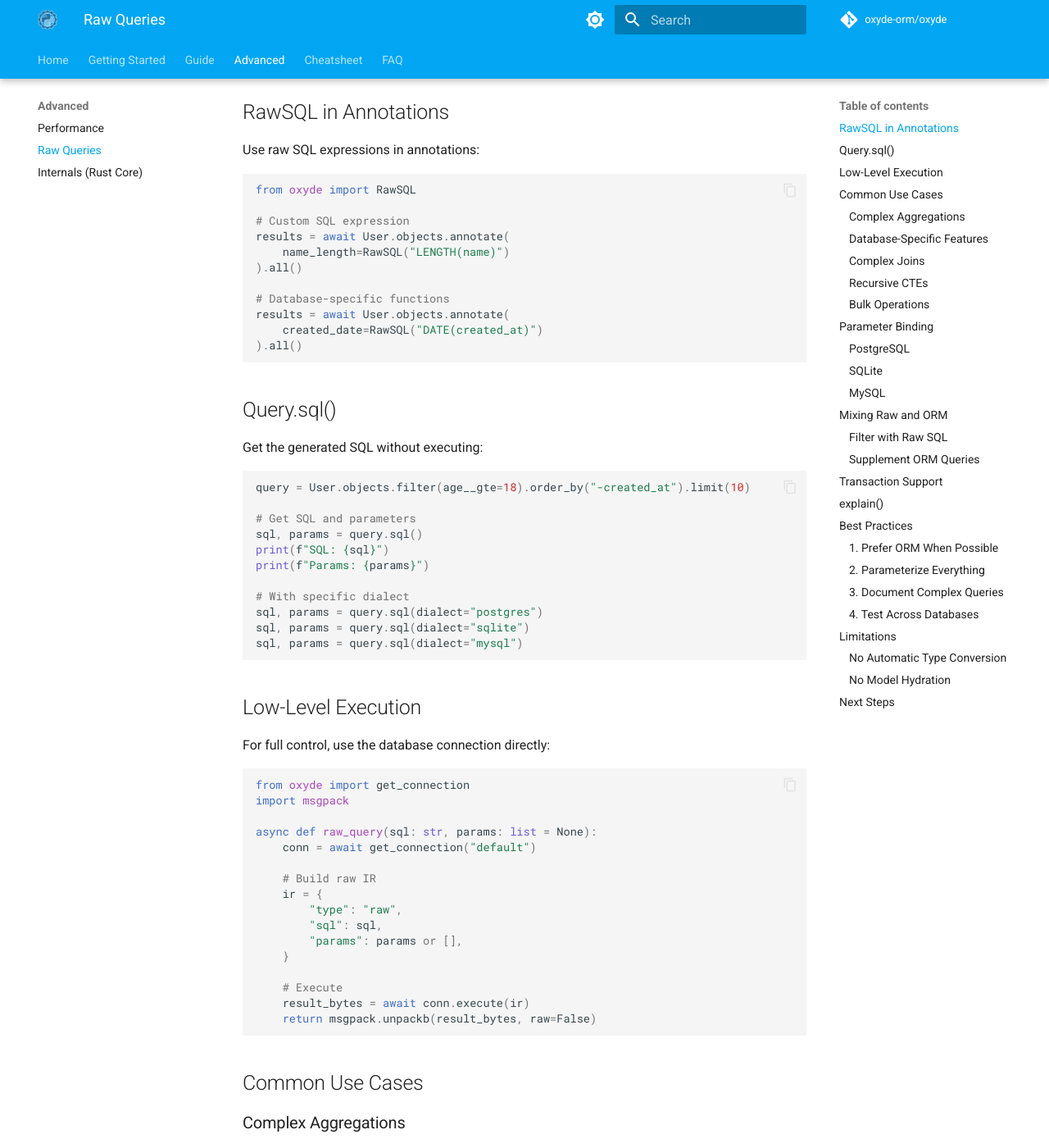
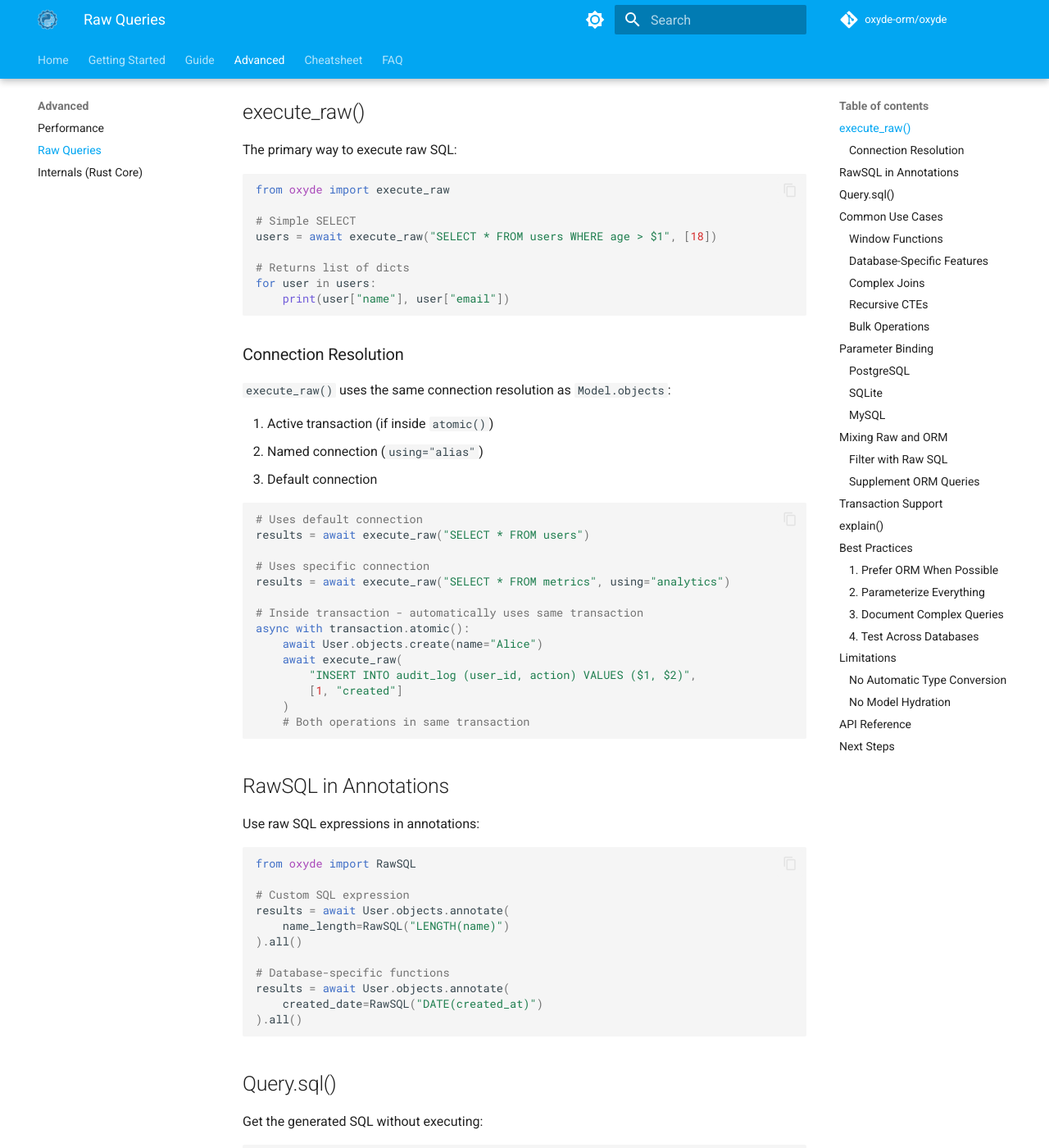
Before and after one commit to mr-fatalyst/oxyde, an MkDocs documentation site: the page built from docs/advanced/raw-queries.md, in a window 1280 px wide and 1400 px high, scrolled down 278 px. Shown: the whole window at 82% size. Built offline with MkDocs 1.6.1 and Material for MkDocs 9.7.7, drawn with Linux system fonts in a browser that asks for light colours; comment, search, counter and statistics services are not loaded; the version menu is left out; some of the changed text lies outside the part shown.

Commit message:
added execute_raw and lost changes

````diff
--- a/docs/advanced/raw-queries.md
+++ b/docs/advanced/raw-queries.md
@@ -4,6 +4,46 @@ For complex queries not expressible through the ORM, Oxyde supports raw SQL.
 
 !!! warning "SQL Injection"
     Always use parameterized queries. Never interpolate user input directly into SQL strings.
+
+## execute_raw()
+
+The primary way to execute raw SQL:
+
+```python
+from oxyde import execute_raw
+
+# Simple SELECT
+users = await execute_raw("SELECT * FROM users WHERE age > $1", [18])
+
+# Returns list of dicts
+for user in users:
+    print(user["name"], user["email"])
+```
+
+### Connection Resolution
+
+`execute_raw()` uses the same connection resolution as `Model.objects`:
+
+1. Active transaction (if inside `atomic()`)
+2. Named connection (`using="alias"`)
+3. Default connection
+
+```python
+# Uses default connection
+results = await execute_raw("SELECT * FROM users")
+
+# Uses specific connection
+results = await execute_raw("SELECT * FROM metrics", using="analytics")
+
+# Inside transaction - automatically uses same transaction
+async with transaction.atomic():
+    await User.objects.create(name="Alice")
+    await execute_raw(
+        "INSERT INTO audit_log (user_id, action) VALUES ($1, $2)",
+        [1, "created"]
+    )
+    # Both operations in same transaction
+```
 
 ## RawSQL in Annotations
 
@@ -41,103 +81,78 @@ sql, params = query.sql(dialect="sqlite")
 sql, params = query.sql(dialect="mysql")
 ```
 
-## Low-Level Execution
-
-For full control, use the database connection directly:
-
-```python
-from oxyde import get_connection
-import msgpack
-
-async def raw_query(sql: str, params: list = None):
-    conn = await get_connection("default")
-
-    # Build raw IR
-    ir = {
-        "type": "raw",
-        "sql": sql,
-        "params": params or [],
-    }
-
-    # Execute
-    result_bytes = await conn.execute(ir)
-    return msgpack.unpackb(result_bytes, raw=False)
-```
-
 ## Common Use Cases
 
-### Complex Aggregations
+### Window Functions
 
 ```python
 # Window functions (not supported in ORM)
-sql = """
-SELECT
-    id,
-    name,
-    salary,
-    RANK() OVER (ORDER BY salary DESC) as rank
-FROM employees
-WHERE department_id = $1
-"""
-
-results = await raw_query(sql, [department_id])
+results = await execute_raw("""
+    SELECT
+        id,
+        name,
+        salary,
+        RANK() OVER (ORDER BY salary DESC) as rank
+    FROM employees
+    WHERE department_id = $1
+""", [department_id])
 ```
 
 ### Database-Specific Features
 
 ```python
 # PostgreSQL JSONB operators
-sql = """
-SELECT * FROM products
-WHERE metadata @> '{"featured": true}'::jsonb
-"""
+results = await execute_raw("""
+    SELECT * FROM products
+    WHERE metadata @> '{"featured": true}'::jsonb
+""")
 
 # PostgreSQL full-text search
-sql = """
-SELECT * FROM articles
-WHERE to_tsvector('english', content) @@ plainto_tsquery('english', $1)
-"""
+results = await execute_raw("""
+    SELECT * FROM articles
+    WHERE to_tsvector('english', content) @@ plainto_tsquery('english', $1)
+""", [search_term])
 
 # SQLite JSON functions
-sql = """
-SELECT * FROM products
-WHERE json_extract(metadata, '$.featured') = 1
-"""
+results = await execute_raw("""
+    SELECT * FROM products
+    WHERE json_extract(metadata, '$.featured') = 1
+""")
 ```
 
 ### Complex Joins
 
 ```python
 # Self-join with aliases
-sql = """
-SELECT
-    e.name as employee,
-    m.name as manager
-FROM employees e
-LEFT JOIN employees m ON e.manager_id = m.id
-WHERE e.department_id = $1
-"""
+results = await execute_raw("""
+    SELECT
+        e.name as employee,
+        m.name as manager
+    FROM employees e
+    LEFT JOIN employees m ON e.manager_id = m.id
+    WHERE e.department_id = $1
+""", [department_id])
 ```
 
 ### Recursive CTEs
 
 ```python
 # Recursive category tree
-sql = """
-WITH RECURSIVE category_tree AS (
-    SELECT id, name, parent_id, 0 as depth
-    FROM categories
-    WHERE parent_id IS NULL
+results = await execute_raw("""
+    WITH RECURSIVE category_tree AS (
+        SELECT id, name, parent_id, 0 as depth
+        FROM categories
+        WHERE parent_id IS NULL
 
-    UNION ALL
+        UNION ALL
 
-    SELECT c.id, c.name, c.parent_id, ct.depth + 1
-    FROM categories c
-    JOIN category_tree ct ON c.parent_id = ct.id
-)
-SELECT * FROM category_tree
-ORDER BY depth, name
-"""
+        SELECT c.id, c.name, c.parent_id, ct.depth + 1
+        FROM categories c
+        JOIN category_tree ct ON c.parent_id = ct.id
+    )
+    SELECT * FROM category_tree
+    ORDER BY depth, name
+""")
 ```
 
 ### Bulk Operations
@@ -145,17 +160,16 @@ ORDER BY depth, name
 ```python
 # UPSERT (PostgreSQL)
 sql = """
-INSERT INTO products (sku, name, price)
-VALUES ($1, $2, $3)
-ON CONFLICT (sku)
-DO UPDATE SET
-    name = EXCLUDED.name,
-    price = EXCLUDED.price
+    INSERT INTO products (sku, name, price)
+    VALUES ($1, $2, $3)
+    ON CONFLICT (sku)
+    DO UPDATE SET
+        name = EXCLUDED.name,
+        price = EXCLUDED.price
 """
 
-# Bulk UPSERT
 for product in products:
-    await raw_query(sql, [product.sku, product.name, product.price])
+    await execute_raw(sql, [product.sku, product.name, product.price])
 ```
 
 ## Parameter Binding
@@ -165,8 +179,10 @@ for product in products:
 Uses `$1`, `$2`, etc.:
 
 ```python
-sql = "SELECT * FROM users WHERE age >= $1 AND status = $2"
-params = [18, "active"]
+results = await execute_raw(
+    "SELECT * FROM users WHERE age >= $1 AND status = $2",
+    [18, "active"]
+)
 ```
 
 ### SQLite
@@ -174,8 +190,10 @@ params = [18, "active"]
 Uses `?` placeholders:
 
 ```python
-sql = "SELECT * FROM users WHERE age >= ? AND status = ?"
-params = [18, "active"]
+results = await execute_raw(
+    "SELECT * FROM users WHERE age >= ? AND status = ?",
+    [18, "active"]
+)
 ```
 
 ### MySQL
@@ -183,8 +201,10 @@ params = [18, "active"]
 Uses `?` placeholders:
 
 ```python
-sql = "SELECT * FROM users WHERE age >= ? AND status = ?"
-params = [18, "active"]
+results = await execute_raw(
+    "SELECT * FROM users WHERE age >= ? AND status = ?",
+    [18, "active"]
+)
 ```
 
 ## Mixing Raw and ORM
@@ -193,11 +213,10 @@ params = [18, "active"]
 
 ```python
 # Get IDs from raw query
-sql = """
-SELECT user_id FROM user_scores
-WHERE score > (SELECT AVG(score) FROM user_scores)
-"""
-results = await raw_query(sql)
+results = await execute_raw("""
+    SELECT user_id FROM user_scores
+    WHERE score > (SELECT AVG(score) FROM user_scores)
+""")
 user_ids = [r["user_id"] for r in results]
 
 # Use in ORM query
@@ -212,42 +231,43 @@ users = await User.objects.filter(status="active").all()
 
 # Raw SQL for complex aggregation
 user_ids = [u.id for u in users]
-sql = f"""
-SELECT user_id, COUNT(*) as post_count
-FROM posts
-WHERE user_id = ANY($1)
-GROUP BY user_id
-"""
-stats = await raw_query(sql, [user_ids])
+stats = await execute_raw("""
+    SELECT user_id, COUNT(*) as post_count
+    FROM posts
+    WHERE user_id = ANY($1)
+    GROUP BY user_id
+""", [user_ids])
 ```
 
 ## Transaction Support
 
-Raw queries participate in transactions:
+Raw queries automatically participate in transactions:
 
 ```python
-from oxyde.db import transaction
+from oxyde import atomic, execute_raw
 
-async with transaction.atomic():
+async with atomic():
     # ORM operation
     user = await User.objects.create(name="Alice")
 
     # Raw SQL in same transaction
-    sql = "INSERT INTO audit_log (user_id, action) VALUES ($1, $2)"
-    await raw_query(sql, [user.id, "created"])
+    await execute_raw(
+        "INSERT INTO audit_log (user_id, action) VALUES ($1, $2)",
+        [user.id, "created"]
+    )
+    # Both commit together or rollback together
 ```
 
 ## explain()
 
-Analyze raw query performance:
+Analyze query performance:
 
 ```python
 # Using ORM explain
 plan = await User.objects.filter(age__gte=18).explain(analyze=True)
 
 # Raw SQL explain
-sql = "EXPLAIN ANALYZE SELECT * FROM users WHERE age >= 18"
-plan = await raw_query(sql)
+results = await execute_raw("EXPLAIN ANALYZE SELECT * FROM users WHERE age >= 18")
 ```
 
 ## Best Practices
@@ -259,18 +279,20 @@ plan = await raw_query(sql)
 users = await User.objects.filter(status="active").all()
 
 # Use raw SQL only for unsupported features
-sql = "SELECT * FROM users WHERE metadata @> '{\"vip\": true}'::jsonb"
+results = await execute_raw(
+    "SELECT * FROM users WHERE metadata @> $1::jsonb",
+    ['{"vip": true}']
+)
 ```
 
 ### 2. Parameterize Everything
 
 ```python
 # GOOD
-sql = "SELECT * FROM users WHERE email = $1"
-await raw_query(sql, [user_email])
+await execute_raw("SELECT * FROM users WHERE email = $1", [user_email])
 
 # BAD - SQL injection risk!
-sql = f"SELECT * FROM users WHERE email = '{user_email}'"
+await execute_raw(f"SELECT * FROM users WHERE email = '{user_email}'")
 ```
 
 ### 3. Document Complex Queries
@@ -282,18 +304,17 @@ async def get_user_activity_report(user_id: int):
 
     Returns posts with running total of views and rank within user's posts.
     """
-    sql = """
-    SELECT
-        id,
-        title,
-        views,
-        SUM(views) OVER (ORDER BY created_at) as running_total,
-        RANK() OVER (ORDER BY views DESC) as view_rank
-    FROM posts
-    WHERE author_id = $1
-    ORDER BY created_at DESC
-    """
-    return await raw_query(sql, [user_id])
+    return await execute_raw("""
+        SELECT
+            id,
+            title,
+            views,
+            SUM(views) OVER (ORDER BY created_at) as running_total,
+            RANK() OVER (ORDER BY views DESC) as view_rank
+        FROM posts
+        WHERE author_id = $1
+        ORDER BY created_at DESC
+    """, [user_id])
 ```
 
 ### 4. Test Across Databases
@@ -323,10 +344,9 @@ Raw queries return raw values:
 user = await User.objects.get(id=1)
 print(type(user.created_at))  # datetime
 
-# Raw returns strings (depends on driver)
-sql = "SELECT created_at FROM users WHERE id = $1"
-result = await raw_query(sql, [1])
-print(type(result[0]["created_at"]))  # str or datetime
+# Raw may return strings (depends on driver and column type)
+results = await execute_raw("SELECT created_at FROM users WHERE id = $1", [1])
+print(type(results[0]["created_at"]))  # str or datetime
 ```
 
 ### No Model Hydration
@@ -339,17 +359,44 @@ users = await User.objects.all()
 print(type(users[0]))  # User
 
 # Raw returns dicts
-sql = "SELECT * FROM users"
-results = await raw_query(sql)
+results = await execute_raw("SELECT * FROM users")
 print(type(results[0]))  # dict
 ```
 
 To hydrate manually:
 
 ```python
-sql = "SELECT * FROM users WHERE ..."
-rows = await raw_query(sql)
+rows = await execute_raw("SELECT * FROM users WHERE ...")
 users = [User.model_validate(row) for row in rows]
+```
+
+## API Reference
+
+```python
+async def execute_raw(
+    sql: str,
+    params: list[Any] | None = None,
+    *,
+    using: str | None = None,
+    client: SupportsExecute | None = None,
+) -> list[dict[str, Any]]:
+    """
+    Execute raw SQL query.
+
+    Args:
+        sql: SQL with placeholders ($1/$2 for Postgres, ? for SQLite/MySQL)
+        params: Query parameters (use these to prevent SQL injection!)
+        using: Connection alias (default: "default")
+        client: Explicit client (AsyncDatabase or AsyncTransaction)
+
+    Returns:
+        List of dicts for SELECT queries.
+        Empty list for INSERT/UPDATE/DELETE without RETURNING.
+
+    Raises:
+        RuntimeError: If no connection is available.
+        ManagerError: If both 'using' and 'client' are provided.
+    """
 ```
 
 ## Next Steps
````
Also changed, not shown: 7 other files.
